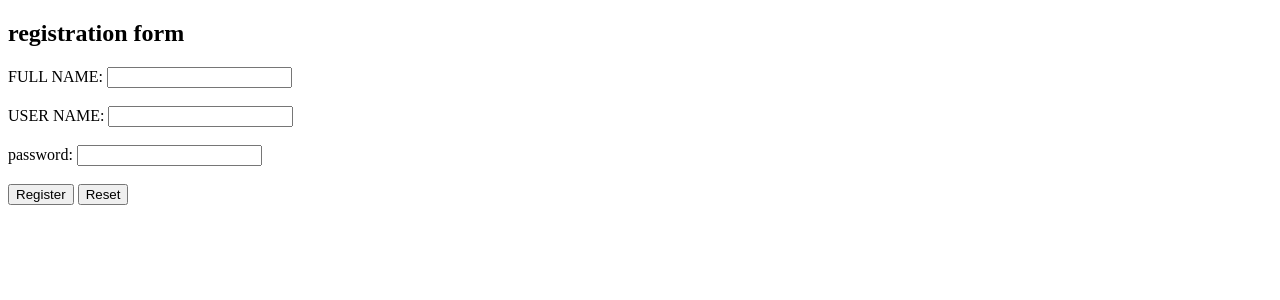
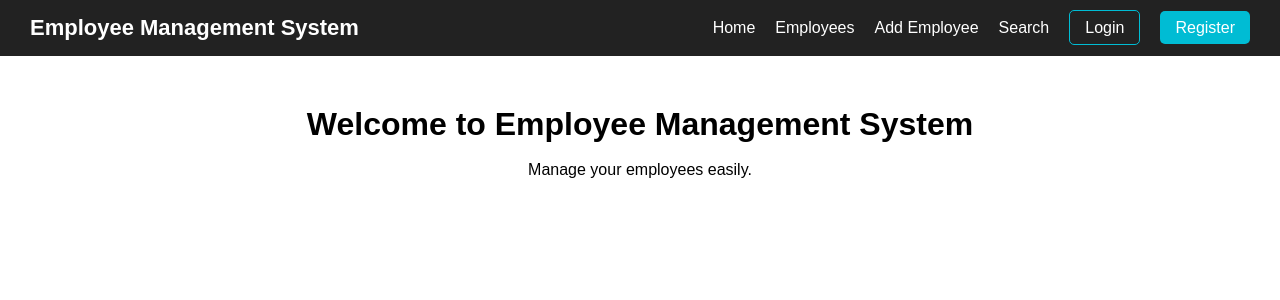
Before and after one commit to mruduladodda/HTML-FORMS, a Flask app: page / in a window 1280 px wide. Shown: the top 300 px of the page. Run offline with Flask 3, Linux system fonts and the light colour scheme.

Commit message:
Updated navbar login registration

```diff
--- a/server.py
+++ b/server.py
@@ -23,6 +23,9 @@ def create_database():
 
 @app.route("/")
 def home():
+    return render_template("navbar.html")
+@app.route("/register", methods=["GET"])
+def register_page():
     return render_template("reg2.html")
 
 
--- a/templates/login.html
+++ b/templates/login.html
@@ -7,7 +7,7 @@
 </head>
 <body>
     <h2>login form</h2>
-    <form action="/login" method="post">
+    <form id="loginForm" action="/login" method="post">
         <label>username:</label>
         <input type="text" id="username" name="username">
         <br></br>
@@ -15,6 +15,7 @@
         <input type="password" id="password" name="password">
         <br></br>
         <input type="submit" value="login">
+        <input type="button" value="reset">
     </form>
 
 </body>
--- /dev/null
+++ b/templates/navbar.html
@@ -0,0 +1,159 @@
+<!DOCTYPE html>
+<html lang="en">
+
+<head>
+    <meta charset="UTF-8">
+    <meta name="viewport" content="width=device-width, initial-scale=1.0">
+
+    <title>Employee Management System</title>
+
+    <style>
+
+        * {
+            margin: 0;
+            padding: 0;
+            box-sizing: border-box;
+        }
+
+        body {
+            font-family: Arial, sans-serif;
+        }
+
+        /* Navbar */
+        .navbar {
+            background-color: #222;
+            padding: 15px 30px;
+            display: flex;
+            align-items: center;
+        }
+
+        /* Logo */
+        .logo {
+            color: white;
+            font-size: 22px;
+            font-weight: bold;
+            margin-right: auto;
+        }
+
+        /* Navigation links */
+        .nav-links {
+            display: flex;
+            align-items: center;
+            list-style: none;
+            gap: 20px;
+        }
+
+        .nav-links a {
+            color: white;
+            text-decoration: none;
+            font-size: 16px;
+        }
+
+        .nav-links a:hover {
+            color: #00bcd4;
+        }
+
+        /* Login button */
+        .login-btn {
+            border: 1px solid #00bcd4;
+            padding: 8px 15px;
+            border-radius: 5px;
+        }
+
+        .login-btn:hover {
+            background-color: #00bcd4;
+            color: white !important;
+        }
+
+        /* Register button */
+        .register-btn {
+            background-color: #00bcd4;
+            padding: 8px 15px;
+            border-radius: 5px;
+        }
+
+        .register-btn:hover {
+            background-color: #0097a7;
+            color: white !important;
+        }
+
+        /* Content */
+        .content {
+            padding: 50px;
+            text-align: center;
+        }
+
+    </style>
+
+</head>
+
+<body>
+
+    <!-- ================= NAVBAR ================= -->
+
+    <nav class="navbar">
+
+        <div class="logo">
+            Employee Management System
+        </div>
+
+        <ul class="nav-links">
+
+            <!-- Home -->
+            <li>
+                <a href="/">Home</a>
+            </li>
+
+            <!-- Employees -->
+            <li>
+                <a href="#">Employees</a>
+            </li>
+
+            <!-- Add Employee -->
+            <li>
+                <a href="#">Add Employee</a>
+            </li>
+
+            <!-- Search -->
+            <li>
+                <a href="#">Search</a>
+            </li>
+
+            <!-- Login -->
+            <li>
+                <a href="/login" class="login-btn">
+                    Login
+                </a>
+            </li>
+
+            <!-- Register -->
+            <li>
+                <a href="/register" class="register-btn">
+                    Register
+                </a>
+            </li>
+
+        </ul>
+
+    </nav>
+
+
+    <!-- ================= HOME CONTENT ================= -->
+
+    <div class="content">
+
+        <h1>
+            Welcome to Employee Management System
+        </h1>
+
+        <br>
+
+        <p>
+            Manage your employees easily.
+        </p>
+
+    </div>
+
+</body>
+
+</html>
--- a/templates/reg2.html
+++ b/templates/reg2.html
@@ -7,7 +7,7 @@
 </head>
 <body>
     <h2>registration form</h2>
-<form action="/register" method="post">
+<form  id="registrationform" action="/register" method="post">
     <label>FULL NAME:</label>
     <input type="text" id="fullname" name="fullname" required>
     <br></br>
@@ -18,7 +18,13 @@
     <input type="password" id="password" name="password" required>
 <br></br>
 <input type="submit" value="Register">
-<input type="reset" value="Reset">
+<button type="button" onclick="resetform()">Reset</button>
 </form>
+<script>
+    function resetForm(){
+        document.getElementById(
+            "registrationform").reset();
+    }
+</script>
 </body>
 </html>
```
